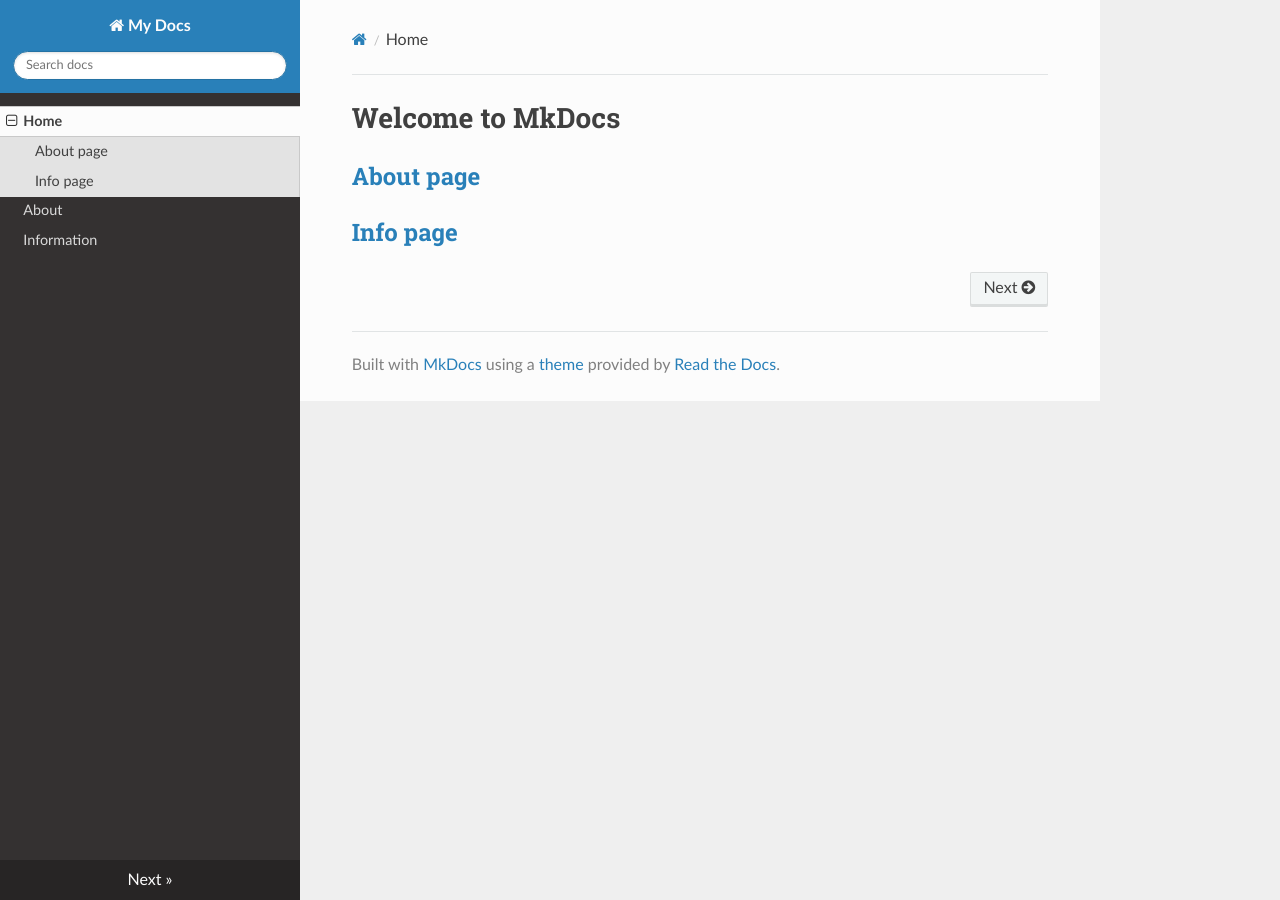
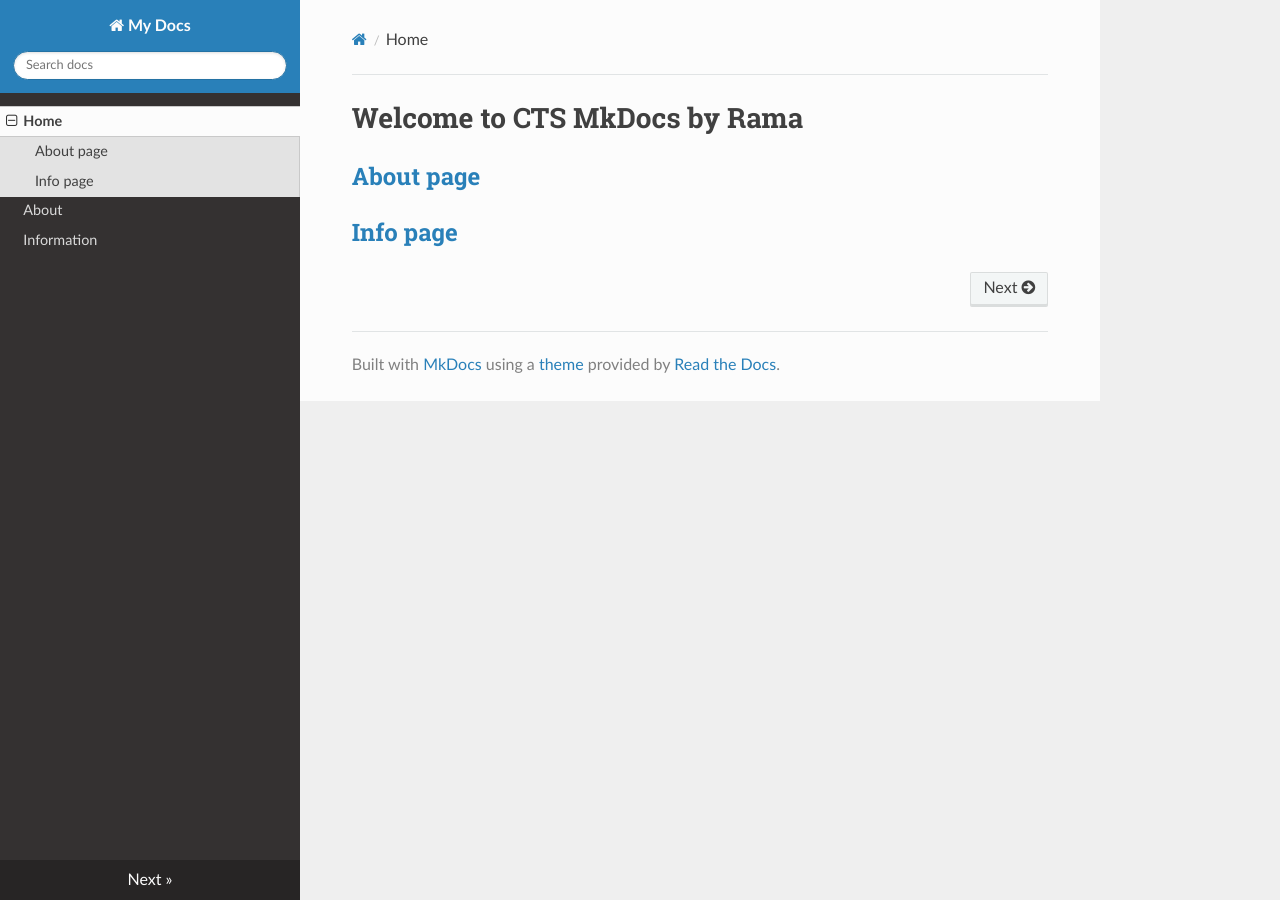
Before and after one commit to RamaPr122/Project, an MkDocs documentation site: the page built from docs/index.md, in a window 1280 px wide. Built offline with MkDocs 1.6.1, drawn with Linux system fonts in a browser that asks for light colours; nearby versions of some CDN libraries.

Commit message:
Update index.md

```diff
--- a/docs/index.md
+++ b/docs/index.md
@@ -1,4 +1,4 @@
-# Welcome to MkDocs
+# Welcome to CTS MkDocs by Rama
 
 ## [About page](https://ramapr122.github.io/Project/about)
 ## [Info page](https://ramapr122.github.io/Project/info)
```
